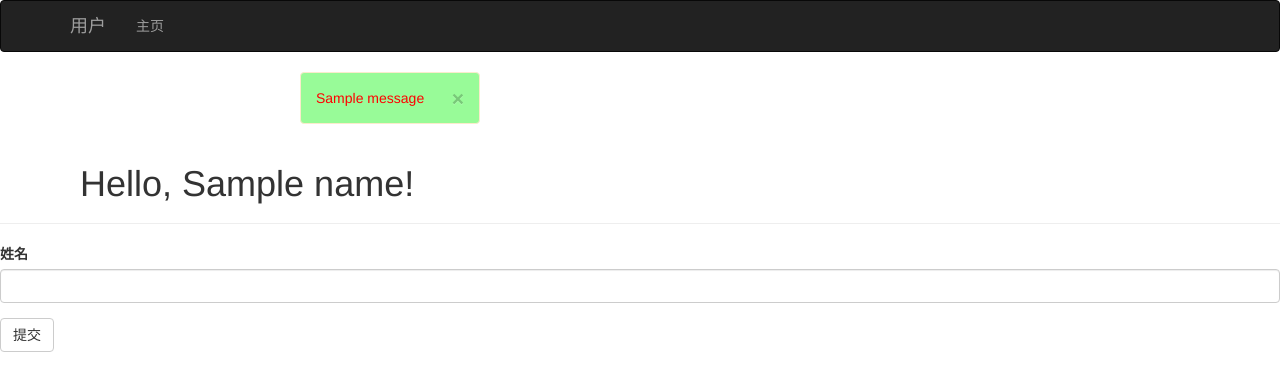
After one commit to JushuangQiao/MyCodes, a Flask app: template flasky/templates/user.html in a window 1280 px wide. The commit adds this page. Shown: the top 391 px of the page. Run offline with Flask 2, Linux system fonts and the light colour scheme; the template is opened without the code that fills it: values that come from a table or form of the project are taken from there, most other values are stand-ins (such as "Sample title", 1, 10 or a date in 2020); one stand-in notice (Sample message) is shown; some libraries are stand-ins or nearby versions.

Commit message:
add form

```diff
--- a/flasky/hello.py
+++ b/flasky/hello.py
@@ -1,18 +1,53 @@
-from flask import Flask
+# coding=utf-8
+
+from flask import Flask, render_template, session, redirect, url_for, flash
 from flask_script import Manager
+from flask_bootstrap import Bootstrap
+from flask_moment import Moment
+from flask_wtf import FlaskForm
+from wtforms import StringField, SubmitField
+from wtforms.validators import DataRequired
+from datetime import datetime
 
 app = Flask(__name__)
+app.config['SECRET_KEY'] = 'Do not tell you'
 manager = Manager(app)
+bootstrap = Bootstrap(app)
+moment = Moment(app)
 
 
-@app.route('/')
-def hello():
-    return '<h1>Hello World</h1>'
+class NameForm(FlaskForm):
+    name = StringField(u'姓名', validators=[DataRequired(message=u'姓名不能为空')])
+    submit = SubmitField(u'提交')
 
 
-@app.route('/user/<name>')
-def user(name):
-    return '<h1>Hello {name}</h1>'.format(name=name)
+@app.route('/', methods=['GET', 'POST'])
+def index():
+    name = session.get('name')
+    return render_template('index.html', name=name, current_time=datetime.utcnow())
+
+
+@app.route('/user/<name>', methods=['GET', 'POST'])
+def user(name='World'):
+    form = NameForm()
+    if form.validate_on_submit():
+        old_name = session.get('name')
+        if old_name is not None and old_name != form.name.data:
+            flash(u'姓名已经改变')
+        session['name'] = form.name.data.capitalize()
+        return redirect(url_for('user', name=session.get('name')))
+    name = session.get('name') if session.get('name') else name
+    return render_template('user.html', form=form, name=name)
+
+
+@app.errorhandler(404)
+def page_not_found(e):
+    return render_template('404.html'), 404
+
+
+@app.errorhandler(500)
+def server_internal_error(e):
+    return render_template('500.html'), 500
 
 
 if __name__ == '__main__':
--- a/flasky/templates/base.html
+++ b/flasky/templates/base.html
@@ -28,6 +28,7 @@
     </div>
 </div>
 {% endblock %}
+
 {% block content %}
 <div class="container">
     {% block page_content %}{% endblock %}
--- /dev/null
+++ b/flasky/templates/user.html
@@ -0,0 +1,20 @@
+{% extends "base.html" %}
+{% import "bootstrap/wtf.html" as wtf %}
+
+{% block title %}用户{% endblock %}
+
+{% block content %}
+{% for message in get_flashed_messages() %}
+    <div class="alert alert-warning" style="color:red;background-color:palegreen;margin-left:300px;margin-right:800px">
+        <button type="button" class="close" data-dismiss="alert">&times;</button>
+        {{ message }}
+    </div>
+{% endfor %}
+{% block page_content %}
+    <div class="page-header">
+        <h1 style="margin-left:80px">Hello, {{ name }}!</h1>
+    </div>
+<!-- 下面这个表单，需要之后学习怎么设置格式，目前的太偏了-->
+{{ wtf.quick_form(form) }}
+{% endblock %}
+{% endblock %}
```
Also changed, not shown: flasky/templates/index.html (+5 -26 lines).
